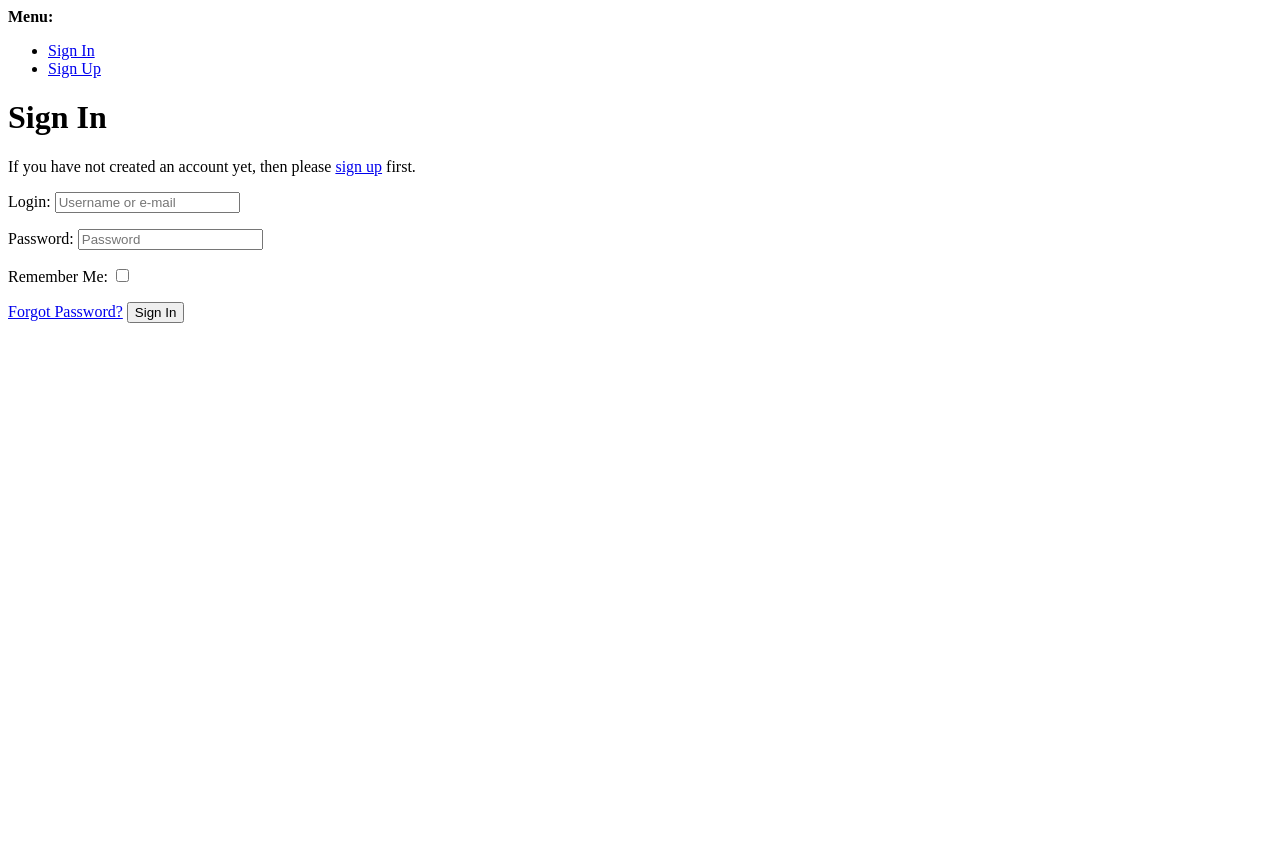
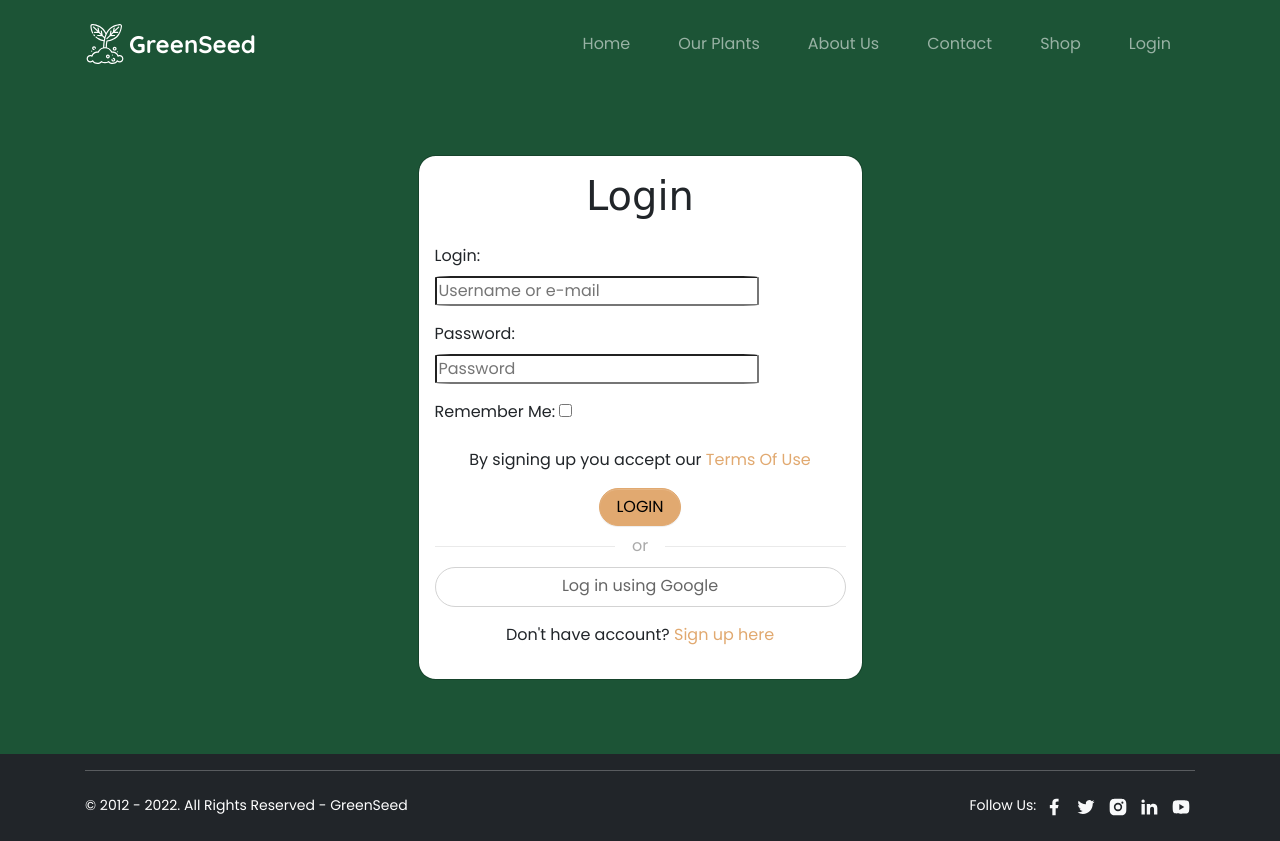
Before and after one commit to Azelliott/GreenSeed, a Django app: page /accounts/login/ in a window 1280 px wide. Before the commit the page ends 323 px from the top, so only its background shows below. Run offline with Django 4.2, Linux system fonts and the light colour scheme; some libraries are stand-ins or nearby versions.

Commit message:
Add basic login page with allauth

```diff
--- a/home/templates/home/index.html
+++ b/home/templates/home/index.html
@@ -640,4 +640,3 @@
     </div>
 </section>
 {% endblock %}
-<input type="email" class="border-0 form-control pe-3 ps-3" placeholder="Enter email..." aria-label="Recipient's email" aria-describedby="button-addon2" required/>
--- a/home/urls.py
+++ b/home/urls.py
@@ -15,7 +15,8 @@ urlpatterns = [
     path('shop/', views.shop, name='shop'),
     path('robots.txt', views.robots_txt, name='robots_txt'),
     path('sitemap.xml', sitemap, {'sitemaps': {'home': homeSitemap}}),
-    path('signup/', views.signup, name='signup'),
+    path('accounts/login/', views.login, name='login'),
+    path('accounts/logout/', views.logout, name='logout'),
     ]
 
 handler404 = 'home.views.handler404'
--- a/static/css/style.css
+++ b/static/css/style.css
@@ -41,6 +41,24 @@ body {
 	background:rgba(0, 0, 0, 0.76);
     height: 83.3vh;
 }
+
+#login-form input{
+    border-radius: 5%; /* Make the input boxes round */
+}
+
+#id_login {
+    display: flex;
+    flex-direction: column;
+  }
+
+#id_password {
+    display: flex;
+    flex-direction: column;
+  }
+
+#login-form label {
+    margin-bottom: 0.5em;
+  }
 
 a{
     text-decoration:none !important;
--- a/templates/allauth/account/login.html
+++ b/templates/allauth/account/login.html
@@ -1,46 +1,91 @@
-{% extends "account/base.html" %}
+{% extends "base.html" %}
 
 {% load i18n %}
-{% load account socialaccount %}
 
-{% block head_title %}{% trans "Sign In" %}{% endblock %}
+{% block head_title %}{% trans "Log In" %}{% endblock %}
 
 {% block content %}
-
-<h1>{% trans "Sign In" %}</h1>
-
-{% get_providers as socialaccount_providers %}
-
-{% if socialaccount_providers %}
-<p>{% blocktrans with site.name as site_name %}Please sign in with one
-of your existing third party accounts. Or, <a href="{{ signup_url }}">sign up</a>
-for a {{ site_name }} account and sign in below:{% endblocktrans %}</p>
-
-<div class="socialaccount_ballot">
-
-  <ul class="socialaccount_providers">
-    {% include "socialaccount/snippets/provider_list.html" with process="login" %}
-  </ul>
-
-  <div class="login-or">{% trans 'or' %}</div>
-
+<main id="main-form" class="bg-secondary">
+   <div class="container">
+      <div class="row">
+         <div class="col-md-5 mx-auto">
+            <div id="first">
+               <div class="myform form ">
+                  <div class="logo mb-3">
+                     <div class="col-md-12 text-center">
+                        <h1>Login</h1>
                      </div>
-
-{% include "socialaccount/snippets/login_extra.html" %}
-
-{% else %}
-<p>{% blocktrans %}If you have not created an account yet, then please
-<a href="{{ signup_url }}">sign up</a> first.{% endblocktrans %}</p>
-{% endif %}
-
-<form class="login" method="POST" action="{% url 'account_login' %}">
+                  </div>
+                  {% include "includes/messages.html" %}
+                  <form action="{% url 'account_login' %}" method="post" name="login" id="login-form">
                      {% csrf_token %}
                      {{ form.as_p }}
                      {% if redirect_field_value %}
                      <input type="hidden" name="{{ redirect_field_name }}" value="{{ redirect_field_value }}" />
                      {% endif %}
-  <a class="button secondaryAction" href="{% url 'account_reset_password' %}">{% trans "Forgot Password?" %}</a>
-  <button class="primaryAction" type="submit">{% trans "Sign In" %}</button>
+                     <div class="form-group">
+                        <p class="text-center">By signing up you accept our <a href="#">Terms Of Use</a></p>
+                     </div>
+                     <div class="col-md-12 text-center ">
+                        <button type="submit" class=" btn btn-block mybtn btn-primary tx-tfm">Login</button>
+                     </div>
+                     <div class="col-md-12 ">
+                        <div class="login-or">
+                           <hr class="hr-or">
+                           <span class="span-or">or</span>
+                        </div>
+                     </div>
+                     <div class="col-md-12 mb-3">
+                        <p class="text-center">
+                           <a href="javascript:void();" class="google btn mybtn"><i class="fa fa-google-plus">
+                           </i> Log in using Google
+                           </a>
+                        </p>
+                     </div>
+                     <div class="form-group">
+                        <p class="text-center">Don't have account? <a href="#" id="signup">Sign up here</a></p>
+                     </div>
                   </form>
+               </div>
+            </div>
+            <div id="second">
+               <div class="myform form ">
+                  <div class="logo mb-3">
+                     <div class="col-md-12 text-center">
+                        <h1 >Signup</h1>
+                     </div>
+                  </div>
+                  <form action="#" name="registration">
+                     <div class="form-group">
+                        <label for="exampleInputEmail1">First Name</label>
+                        <input type="text"  name="firstname" class="form-control" id="firstname" aria-describedby="emailHelp" placeholder="Enter Firstname">
+                     </div>
+                     <div class="form-group">
+                        <label for="exampleInputEmail1">Last Name</label>
+                        <input type="text"  name="lastname" class="form-control" id="lastname" aria-describedby="emailHelp" placeholder="Enter Lastname">
+                     </div>
+                     <div class="form-group">
+                        <label for="exampleInputEmail1">Email address</label>
+                        <input type="email" name="email"  class="form-control" id="email" aria-describedby="emailHelp" placeholder="Enter email">
+                     </div>
+                     <div class="form-group">
+                        <label for="exampleInputEmail1">Password</label>
+                        <input type="password" name="password" id="password"  class="form-control" aria-describedby="emailHelp" placeholder="Enter Password">
+                     </div>
+                     <div class="col-md-12 text-center mb-3">
+                        <button type="submit" class=" btn btn-block mybtn btn-primary tx-tfm">Get Started For Free</button>
+                     </div>
+                     <div class="col-md-12 ">
+                        <div class="form-group">
+                           <p class="text-center"><a href="#" id="signin">Already have an account?</a></p>
+                        </div>
+                     </div>
+               </div>
+               </form>
+            </div>
+         </div>
+      </div>
+   </div>
+</main>
 
 {% endblock %}
--- a/templates/allauth/account/signup.html
+++ b/templates/allauth/account/signup.html
@@ -5,7 +5,7 @@
 {% block head_title %}{% trans "Signup" %}{% endblock %}
 
 {% block content %}
-<main id="main-form">
+<main id="main-form" class="bg-secondary">
    <div class="container">
       <div class="row">
          <div class="col-md-5 mx-auto">
@@ -50,7 +50,6 @@
                         <p class="text-center">Don't have account? <a href="#" id="signup">Sign up here</a></p>
                      </div>
                   </form>
-
                </div>
             </div>
             <div id="second">
--- a/templates/includes/header.html
+++ b/templates/includes/header.html
@@ -83,16 +83,24 @@
                     </li>
                     <li class="nav-item"> <a class="{% if url_name == 'shop' %} active {% endif %} nav-link pb-lg-3 pe-lg-4 ps-lg-4 pt-lg-3" href="{% url 'shop' %}">Shop</a>
                     </li>
-                    <li class="nav-item"> <a class="nav-link pb-lg-3 pe-lg-4 ps-lg-4 pt-lg-3" href="{% url 'signup' %}"> <svg xmlns="http://www.w3.org/2000/svg" viewBox="0 0 24 24" fill="currentColor" width="1.25em" height="1.25em">
+                    {% if user.is_authenticated %}
+                    <li class="nav-item"> <a class="nav-link pb-lg-3 pe-lg-4 ps-lg-4 pt-lg-3" href="{% url 'login' %}"> <svg xmlns="http://www.w3.org/2000/svg" viewBox="0 0 24 24" fill="currentColor" width="1.25em" height="1.25em">
                                 <path fill="none" d="M0 0h24v24H0z"></path>
                                 <path d="M12 22C6.477 22 2 17.523 2 12S6.477 2 12 2s10 4.477 10 10-4.477 10-10 10zm-4.987-3.744A7.966 7.966 0 0 0 12 20c1.97 0 3.773-.712 5.167-1.892A6.979 6.979 0 0 0 12.16 16a6.981 6.981 0 0 0-5.147 2.256zM5.616 16.82A8.975 8.975 0 0 1 12.16 14a8.972 8.972 0 0 1 6.362 2.634 8 8 0 1 0-12.906.187zM12 13a4 4 0 1 1 0-8 4 4 0 0 1 0 8zm0-2a2 2 0 1 0 0-4 2 2 0 0 0 0 4z"></path>
                             </svg> My Account</a>
                     </li>
                     <li class="nav-item"> <a class="nav-link p-2 pb-3 ps-2 pe-2 pt-3" href="#" title="View Cart"> <svg xmlns="http://www.w3.org/2000/svg" viewBox="0 0 24 24" fill="currentColor" width="1.25em" height="1.25em">
-                                <path fill="none" d="M0 0h24v24H0z"></path>
-                                <path d="M7 8V6a5 5 0 1 1 10 0v2h3a1 1 0 0 1 1 1v12a1 1 0 0 1-1 1H4a1 1 0 0 1-1-1V9a1 1 0 0 1 1-1h3zm0 2H5v10h14V10h-2v2h-2v-2H9v2H7v-2zm2-2h6V6a3 3 0 0 0-6 0v2z"></path>
-                            </svg> <span class="small">(0)</span></a>
+                        <path fill="none" d="M0 0h24v24H0z"></path>
+                        <path d="M7 8V6a5 5 0 1 1 10 0v2h3a1 1 0 0 1 1 1v12a1 1 0 0 1-1 1H4a1 1 0 0 1-1-1V9a1 1 0 0 1 1-1h3zm0 2H5v10h14V10h-2v2h-2v-2H9v2H7v-2zm2-2h6V6a3 3 0 0 0-6 0v2z"></path>
+                    </svg> <span class="small">(0)</span></a>
                     </li>
+                    <li class="nav-item"> <a class="{% if url_name == 'logout' %} active {% endif %} nav-link pb-lg-3 pe-lg-4 ps-lg-4 pt-lg-3" href="{% url 'logout' %}">Log Out</a>
+                    </li>
+                    {% else %}
+                    <li class="nav-item"> <a class="{% if url_name == 'login' %} active {% endif %} nav-link pb-lg-3 pe-lg-4 ps-lg-4 pt-lg-3" href="{% url 'login' %}">Login</a>
+                    </li>
+                    {% endif %}
+
                     {% endwith %}
                 </ul>
             </div>
```
Also changed, not shown: home/views.py (+13 -4 lines), templates/allauth/account/login2.html (added, +46 -0 lines), templates/allauth/account/logout.html (+18 -4 lines), db.sqlite3. Lines whose indentation alone changed are shown as unchanged.
